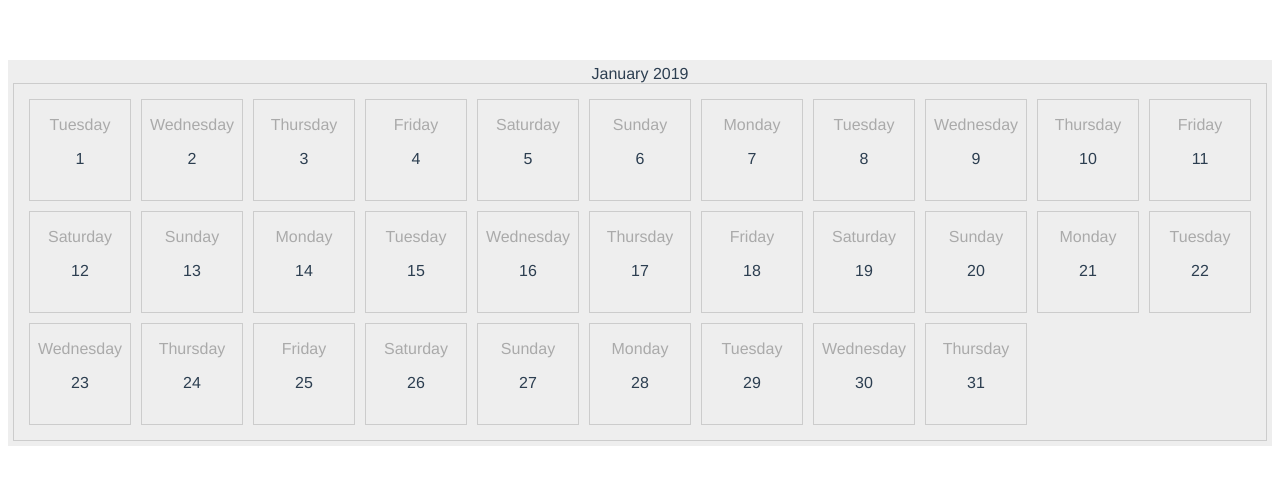
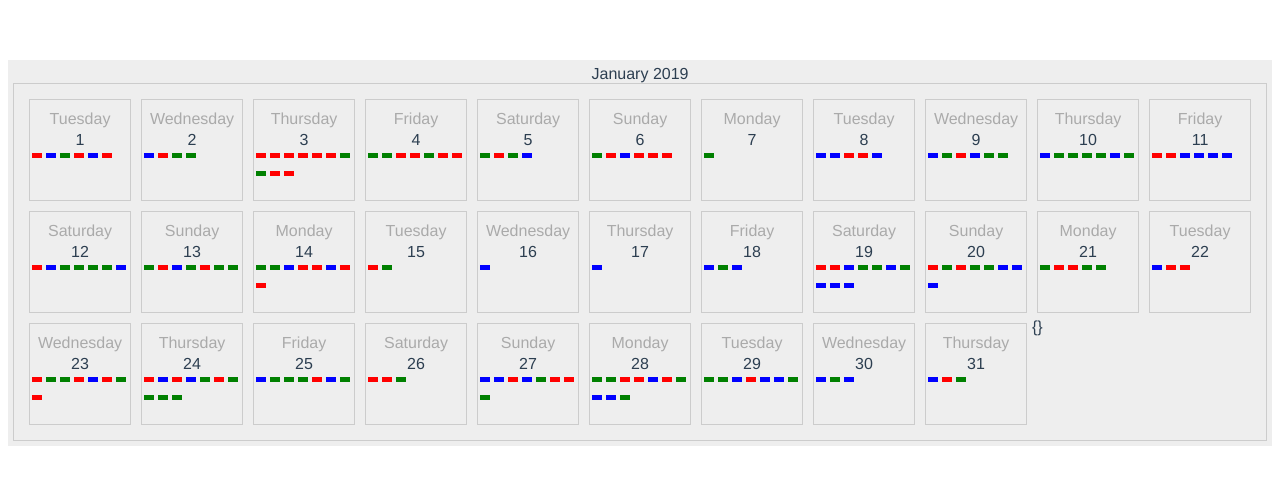
Before and after one commit to afrank03/final-surge-vujs, a Vue app: page / in a window 1280 px wide. Shown: the top 484 px of the page. Built offline with nearby package versions, Linux system fonts and the light colour scheme.

Commit message:
Second commit

```diff
--- a/src/components/CalendarApp.vue
+++ b/src/components/CalendarApp.vue
@@ -12,6 +12,7 @@
             :weekday="getWeekdayByDate(date)"
           />
         </div>
+        {{test()}}
       </article>
     </section>
   </div>
@@ -39,6 +40,9 @@ export default {
     },
   },
   methods: {
+    test() {
+      return this.$store.getters.daysItems;
+    },
     getWeekdayByDate(date) {
       return Month.getWeekdayByDate(date);
     },
--- a/src/components/CalendarDay.vue
+++ b/src/components/CalendarDay.vue
@@ -2,15 +2,51 @@
   <div class="c-calendar-day">
     <p class="light-text">{{weekday}}</p>
     <p>{{date}}</p>
+    <ul v-if="dayItems.length > 0">
+      <CalendarDayItems :date="date" :dayItems="dayItems"/>
+    </ul>
   </div>
 </template>
 
 <script>
+import CalendarDayItems from './CalendarDayItems';
+import { SET_DAYS_ITEMS } from '../store/mutation-types';
+import { constants } from 'http2';
+
+const availableItems = ['red', 'blue', 'green'];
+
 export default {
   name: 'CalendarDay',
+  data() {
+    return {
+      dayItems: [],
+    };
+  },
+  components: {
+    CalendarDayItems,
+  },
+  mounted() {
+    this.generateInitialRandomItems();
+  },
   props: {
     date: Number,
     weekday: String,
+  },
+  methods: {
+    /**
+     * This most likely should be extracted into a helper class or similar.
+     */
+    generateInitialRandomItems() {
+      const upTo = 10;
+      const amountOfItems = Math.floor((Math.random() * upTo) + 1);
+      let i;
+      let randomItemIndex;
+
+      for (i = 0; i < amountOfItems; i++) {
+          randomItemIndex =  Math.floor((Math.random() * 3));
+          this.dayItems.push(availableItems[randomItemIndex]);
+      }
+    }
   },
 };
 </script>
@@ -21,11 +57,25 @@ export default {
 .c-calendar-day {
   width: 100px;
   height: 100px;
+  position: relative;
   margin: 5px;
   border: 1px solid $color-grey;
+  overflow: hidden;
 
   .light-text {
     color: $color-grey-darker;
   }
+
+  p {
+    line-height: 5px;
+  }
+
+  ul {
+    position: absolute;
+    top: 30px;
+    left: 0px;
+    padding: 0;
+    text-align: left;
+  }
 }
 </style>
--- /dev/null
+++ b/src/components/CalendarDayItems.vue
@@ -0,0 +1,59 @@
+<template>
+  <div>
+    <li
+      class="c-calendar-day-item"
+      :key="`day-item-${index}`"
+      v-for="(color, index) in dayItems"
+      v-bind:class="itemColor(color)"
+    ></li>
+  </div>
+</template>
+
+<script>
+export default {
+  name: 'CalendarDayItems',
+  data() {
+    return {
+    };
+  },
+  props: {
+    dayItems: Array,
+    date: Number,
+  },
+  methods: {
+    itemColor(color) {
+      const validColors = ['red', 'green', 'blue'];
+
+        const className = validColors.includes(color)
+          ? `c-calendar-day-item--${color}`
+          : '';
+
+      return className;
+    },
+  },
+};
+</script>
+
+<style scoped lang="scss">
+@import './../scss/colors';
+
+.c-calendar-day-item {
+  display: inline-block;
+  width: 10px;
+  height: 5px;
+  margin: 2px;
+  list-style: none;
+
+  &--red {
+    background: red;
+  }
+
+  &--green {
+    background: green;
+  }
+
+  &--blue {
+    background: blue;
+  }
+}
+</style>
--- a/src/store/actions.js
+++ b/src/store/actions.js
@@ -1 +1,7 @@
-export default {};
+import { SET_DAYS_ITEMS } from './mutation-types';
+
+export default {
+  setDaysItems({ commit }, payload) {
+    commit(SET_DAYS_ITEMS, payload);
+  },
+};
--- /dev/null
+++ b/src/store/mutation-types.js
@@ -0,0 +1,2 @@
+// eslint-disable-next-line import/prefer-default-export
+export const SET_DAYS_ITEMS = 'SET_DAYS_ITEMS';
--- a/src/store/mutations.js
+++ b/src/store/mutations.js
@@ -1 +1,7 @@
-export default {};
+import { SET_DAYS_ITEMS } from './mutation-types';
+
+export default {
+  [SET_DAYS_ITEMS](state, payload) {
+    state.daysItems = payload;
+  },
+};
--- a/src/store/store.js
+++ b/src/store/store.js
@@ -6,7 +6,14 @@ import mutations from './mutations';
 Vue.use(Vuex);
 
 export default new Vuex.Store({
-  state: {},
+  state: {
+    daysItems: {},
+  },
+  getters: {
+    daysItems(state) {
+      return state.daysItems;
+    },
+  },
   mutations,
   actions,
 });
```
Also changed, not shown: package.json (+13 -2 lines), src/components/CalendarDayItem.vue (deleted), 1 other file (tests, documents, lock files or other folders).
